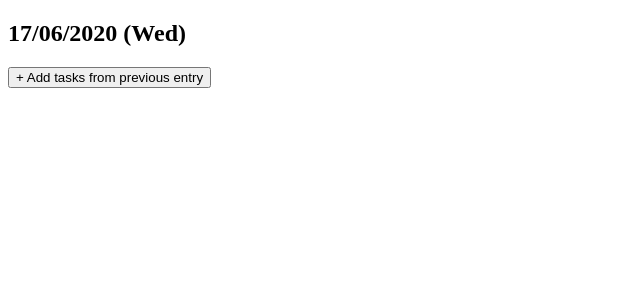
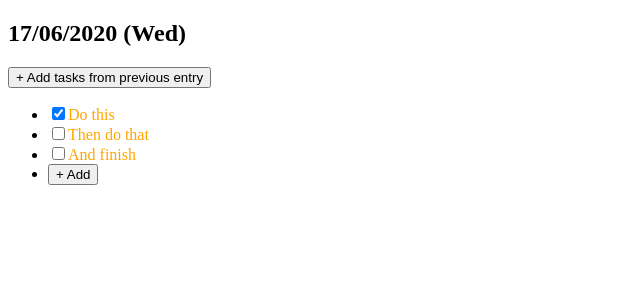
Before and after one commit to real-nguyen/daily-planner, an Angular app: page / in a window 1280 px wide. Shown: the top 300 px of the page, without its empty margins (0-640 px from the left). Built offline with nearby package versions, Linux system fonts and the light colour scheme.

Commit message:
(WIP) Added goals component and model

```diff
--- a/src/app/app.component.html
+++ b/src/app/app.component.html
@@ -1,4 +1,5 @@
 <app-header></app-header>
+<app-goals></app-goals>
 <main>
   <router-outlet></router-outlet>
 </main>
--- /dev/null
+++ b/src/app/goals/goals.component.html
@@ -0,0 +1,9 @@
+<ul>
+  <li *ngFor="let goal of goals">
+    <input type="checkbox" [(ngModel)]="goal.done" (checked)="onCheck($event)">
+    <span class="goal">{{ goal.goal }}</span>
+  </li>
+  <li>
+    <button>+ Add</button>
+  </li>
+</ul>
--- /dev/null
+++ b/src/app/goals/goals.component.scss
@@ -0,0 +1,3 @@
+.goal {
+  color: orange;
+}
--- /dev/null
+++ b/src/app/goals/goals.component.ts
@@ -0,0 +1,32 @@
+import { Component, OnInit } from '@angular/core';
+
+import { Goal } from '../models/goal.model';
+
+@Component({
+  selector: 'app-goals',
+  templateUrl: './goals.component.html',
+  styleUrls: ['./goals.component.scss']
+})
+export class GoalsComponent implements OnInit {
+  goals: Goal[];
+
+  constructor() { }
+
+  ngOnInit() {
+    const dummyList = [
+      {goal: 'Do this', done: true},
+      {goal: 'Then do that', done: false},
+      {goal: 'And finish', done: false}
+    ];
+    this.goals = dummyList;
+  }
+
+  onCheck(event: Event) {
+    const isChecked = (event.target as HTMLInputElement).checked;
+    if (isChecked) {
+
+    } else {
+
+    }
+  }
+}
--- /dev/null
+++ b/src/app/models/goal.model.ts
@@ -0,0 +1,4 @@
+export interface Goal {
+  goal: string;
+  done: boolean;
+}
```
Also changed, not shown: src/app/app.module.ts (+6 -2 lines), 1 other file (tests, documents, lock files or other folders).
